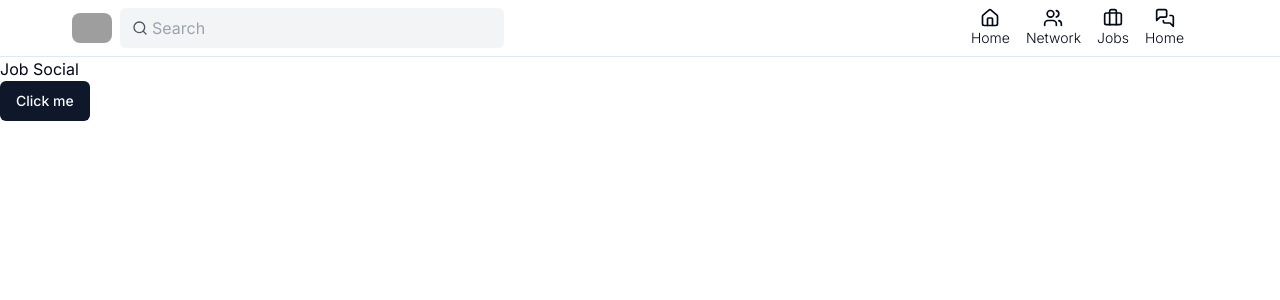
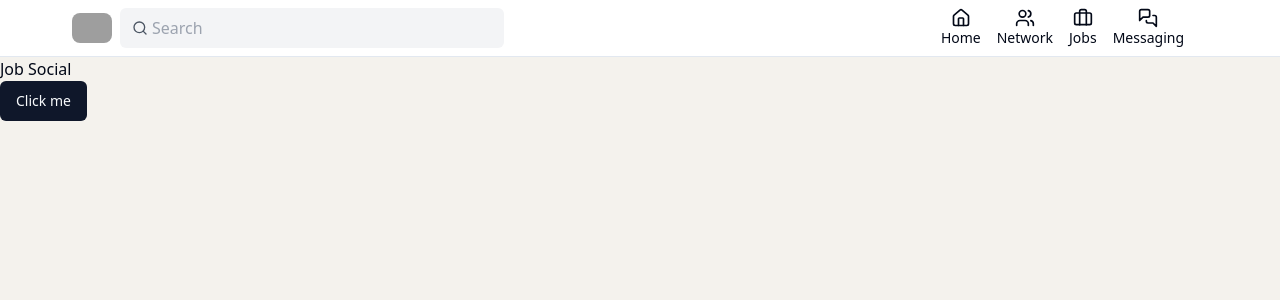
Before and after one commit to LazarGerasimov/next_14_job_social, a Next.js app: page / in a window 1280 px wide. Shown: the top 300 px of the page. Built offline with nearby package versions, Linux system fonts and the light colour scheme; grey boxes are pictures that could not be loaded.

Commit message:
update layout styles

```diff
--- a/app/layout.tsx
+++ b/app/layout.tsx
@@ -17,13 +17,14 @@ export default function RootLayout({
 }>) {
   return (
     <html lang="en">
-      <body className={inter.className}>
+      <body className="min-h-screen flex flex-col" >
         {/* Toaster */}
 
         <header className="border-b sticky top-0 bg-white z-50">
           <Header />
         </header>
-        <div>
+
+        <div className="bg-[#F4F2ED] flex-1 w-full">
           <main>
             {children}
           </main>
--- a/components/Header.tsx
+++ b/components/Header.tsx
@@ -59,7 +59,7 @@ const Header = () => {
           className='icon'
         >
           <MessagesSquare className='h-5' />
-          <p>Home</p>
+          <p>Messaging</p>
         </Link>
 
         {/* User button if signed in*/}
```
